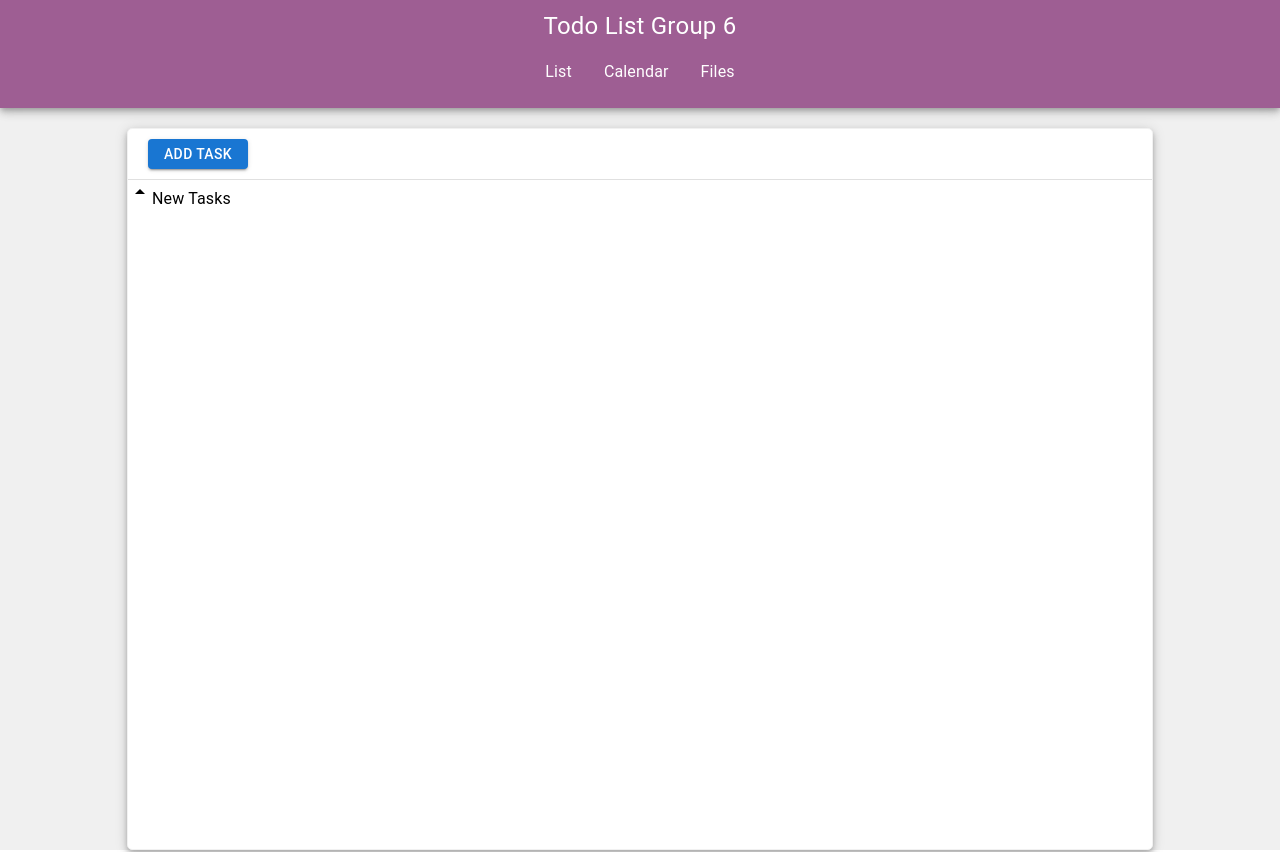
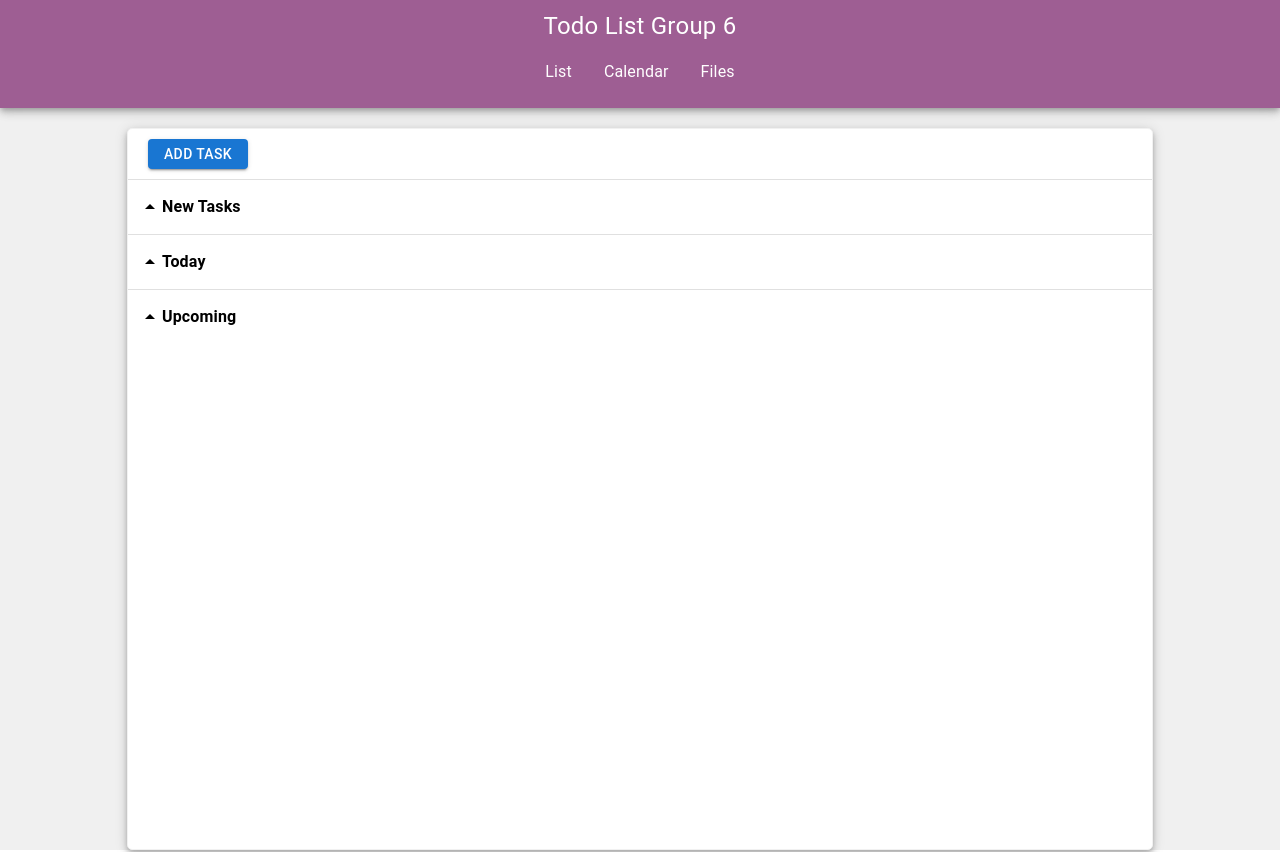
Before and after one commit to Karl02Mae/webfinalexam, a React (Create React App) app: page / in a window 1280 px wide. Shown: the top 852 px of the page. Built offline with nearby package versions, Linux system fonts and the light colour scheme.

Commit message:
TaskContainer

```diff
--- a/src/components/TaskContainer.js
+++ b/src/components/TaskContainer.js
@@ -1,4 +1,4 @@
-import React from 'react';
+import React, { useState } from 'react';
 import {
     Box,
     Typography,
@@ -6,6 +6,8 @@ import {
     Divider,
 } from '@mui/material';
 import ArrowDropUpIcon from '@mui/icons-material/ArrowDropUp';
+import ArrowDropDownIcon from '@mui/icons-material/ArrowDropDown';
+
 
 const style = {
     root: {
@@ -33,11 +35,88 @@ const style = {
     NewTask: {
         display: 'flex',
         alignItems: 'center',
+        marginTop: '15px',
+        marginBottom: '15px',
+        marginLeft: '10px',
+        paddingRight: '10px',
+        width: 'fit-content',
+        "&:hover": {
+            backgroundColor: '#f0f0f0',
+        }
+    },
 
-    }
+    TodayTask: {
+        display: 'flex',
+        alignItems: 'center',
+        marginTop: '15px',
+        marginBottom: '15px',
+        marginLeft: '10px',
+        paddingRight: '10px',
+        width: 'fit-content',
+        "&:hover": {
+            backgroundColor: '#f0f0f0',
+        }
+    },
+
+    UpcomingTask: {
+        display: 'flex',
+        alignItems: 'center',
+        marginTop: '15px',
+        marginBottom: '15px',
+        marginLeft: '10px',
+        paddingRight: '10px',
+        width: 'fit-content',
+        "&:hover": {
+            backgroundColor: '#f0f0f0',
+        }
+    },
+
+    NewTask__Text: {
+        fontWeight: '700',
+        cursor: 'pointer',
+    },
+
+    TodayTask__Text: {
+        fontWeight: '700',
+        cursor: 'pointer',
+    },
+
+    UpcomingTask__Text: {
+        fontWeight: '700',
+        cursor: 'pointer',
+    },
 }
 
 export default function TaskContainer() {
+
+    const [NTC, setNTC] = useState(false);
+    const [TTC, setTTC] = useState(false);
+    const [UTC, setUTC] = useState(false);
+
+    const handleClickNTC = () => {
+        if (NTC === false) {
+            setNTC(true);
+        } else if (NTC === true) {
+            setNTC(false);
+        }
+    }
+
+    const handleClickTTC = () => {
+        if (TTC === false) {
+            setTTC(true);
+        } else if (TTC === true) {
+            setTTC(false);
+        }
+    }
+
+    const handleClickUTC = () => {
+        if (UTC === false) {
+            setUTC(true);
+        } else if (UTC === true) {
+            setUTC(false);
+        }
+    }
+
     return (
         <Box sx={style.root}>
             <Box sx={style.TaskHeader}>
@@ -48,7 +127,30 @@ export default function TaskContainer() {
             </Box>
             <Divider />
             <Box sx={style.NewTask}>
-                <Typography sx={style.NewTask__Text}><ArrowDropUpIcon />New Tasks</Typography>
+                {NTC === false ? (
+                    <ArrowDropUpIcon />
+                ) : (
+                    <ArrowDropDownIcon />
+                )}
+                <Typography sx={style.NewTask__Text} onClick={handleClickNTC}>New Tasks</Typography>
+            </Box>
+            <Divider />
+            <Box sx={style.TodayTask}>
+                {TTC === false ? (
+                    <ArrowDropUpIcon />
+                ) : (
+                    <ArrowDropDownIcon />
+                )}
+                <Typography sx={style.TodayTask__Text} onClick={handleClickTTC}>Today</Typography>
+            </Box>
+            <Divider />
+            <Box sx={style.UpcomingTask}>
+                {UTC === false ? (
+                    <ArrowDropUpIcon />
+                ) : (
+                    <ArrowDropDownIcon />
+                )}
+                <Typography sx={style.UpcomingTask__Text} onClick={handleClickUTC}>Upcoming</Typography>
             </Box>
         </Box>
     )
```
